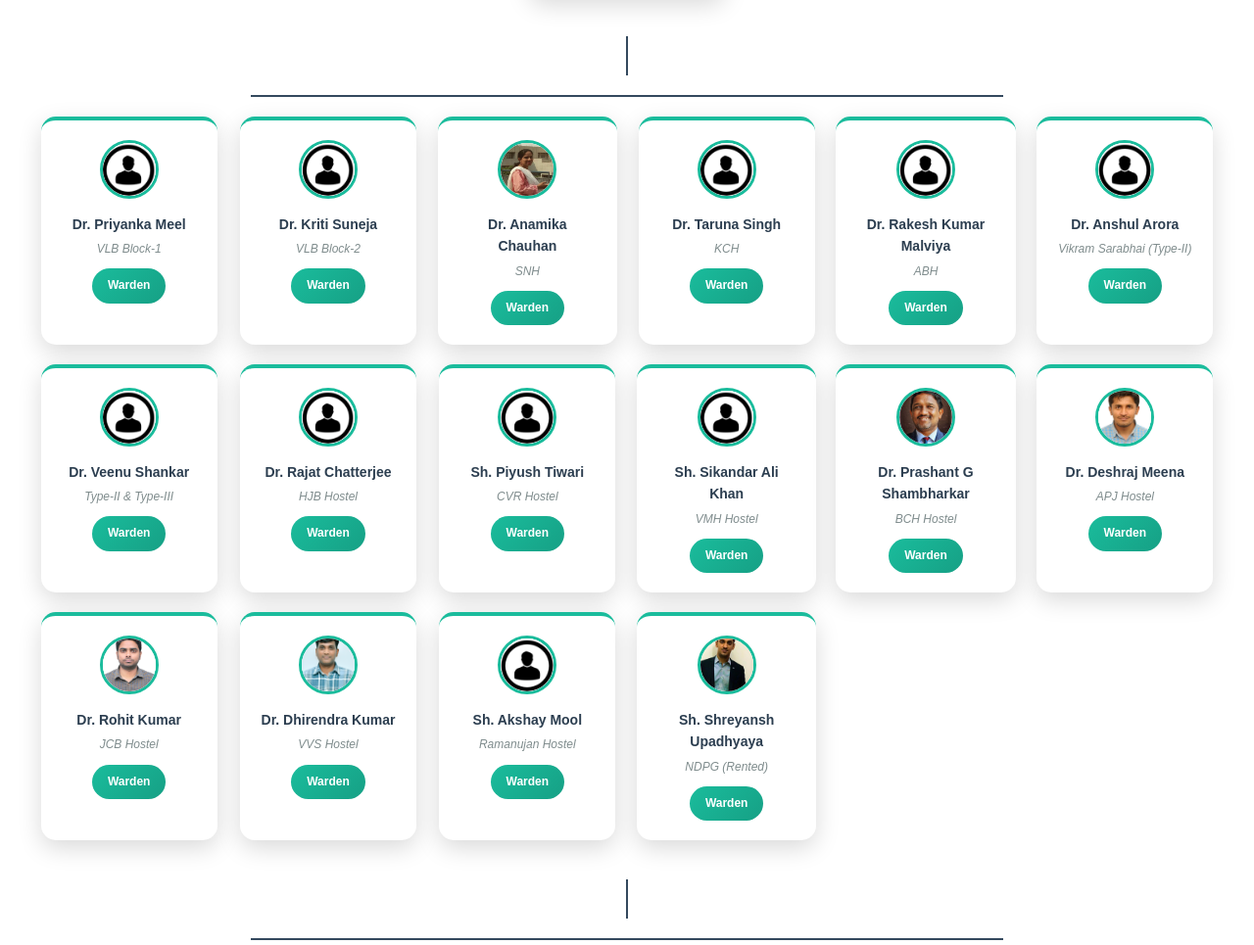
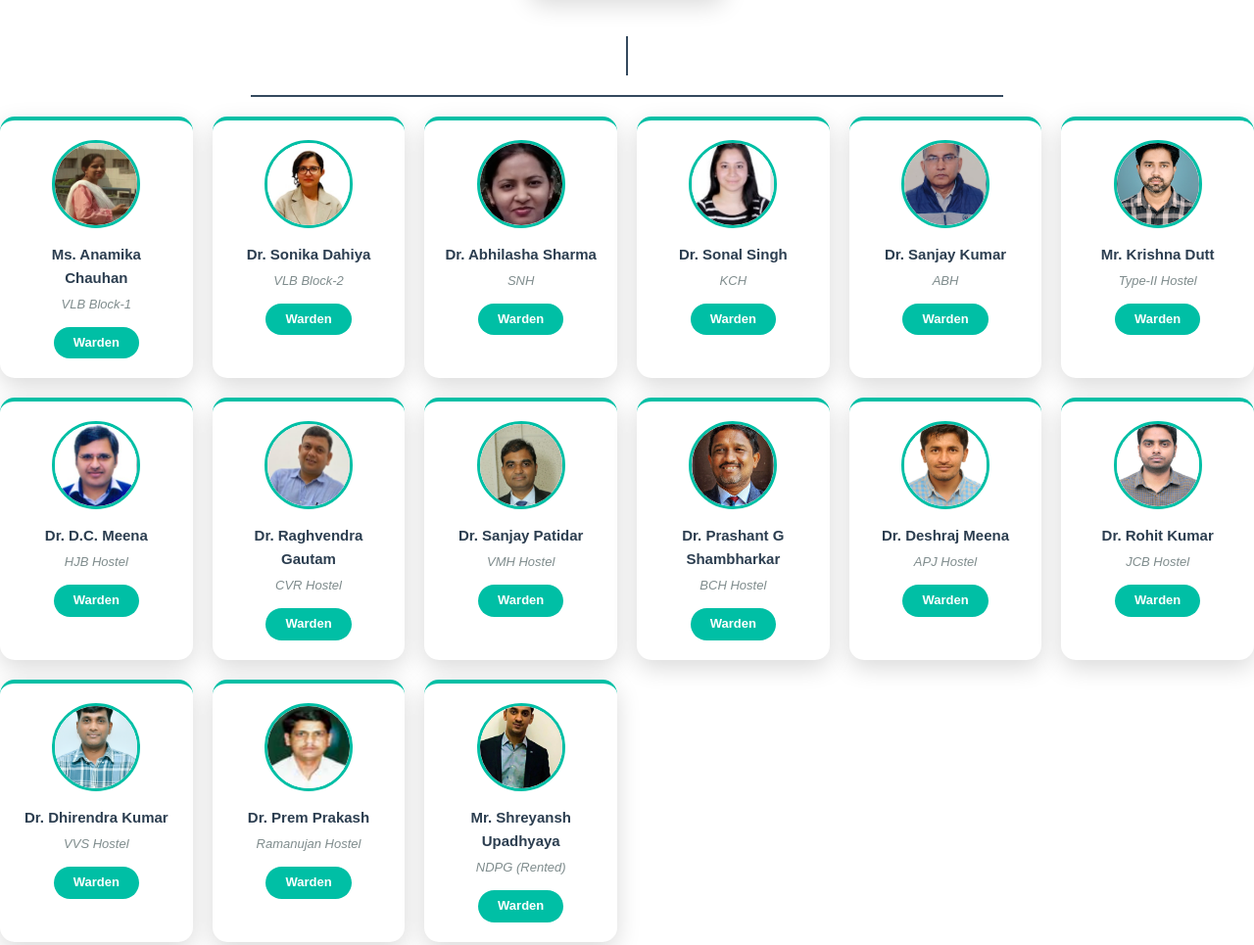
Before and after one commit to bansaldhruv07/dtuhostels2, a plain HTML site: page about.html in a window 1280 px wide. Shown: the part 2289-3254 px from the top of the page at 98% size. Drawn offline with Linux system fonts and the light colour scheme.

```diff
--- a/about.html
+++ b/about.html
@@ -281,27 +281,51 @@
         }
 
         .warden-card {
-            border-top: 4px solid #1abc9c;
-            min-width: 180px;
-            max-width: 200px;
+            border-top: 4px solid #00bfa5;
+            min-width: 150px;
+            max-width: 210px;
+            width: 100%;
+            display: flex;
+            flex-direction: column;
+            align-items: center;
         }
 
         .warden-card .designation {
-            background: linear-gradient(135deg, #1abc9c 0%, #16a085 100%);
+            background: #00bfa5;
+            color: white;
+            padding: 6px 20px;
+            border-radius: 20px;
+            font-size: 13px;
+            font-weight: bold;
+            display: inline-block;
+            text-transform: none;
+            letter-spacing: normal;
         }
 
         .warden-card .photo-container {
-            border-color: #1abc9c;
-            width: 60px;
-            height: 60px;
+            border-color: #00bfa5;
+            width: 90px;
+            height: 90px;
+            border-radius: 50%;
+            margin: 0 auto 15px auto;
+            overflow: hidden;
+            display: flex;
+            align-items: center;
+            justify-content: center;
         }
 
         .warden-card .name {
-            font-size: 14px;
+            font-size: 15px;
+            font-weight: bold;
+            color: #2c3e50;
+            margin-bottom: 5px;
         }
 
         .warden-card .post {
-            font-size: 12px;
+            font-size: 13px;
+            color: #7f8c8d;
+            margin-bottom: 12px;
+            font-style: italic;
         }
 
         .staff-card {
@@ -318,10 +342,12 @@
 
         .wardens-grid {
             display: grid;
-            grid-template-columns: repeat(auto-fit, minmax(180px, 1fr));
+            grid-template-columns: repeat(6, 1fr);
             gap: 20px;
-            max-width: 1200px;
+            max-width: 1400px;
+            margin: 0 auto;
             justify-items: center;
+            width: 100%;
         }
 
         .connection-line {
@@ -640,14 +666,17 @@
             }
 
             .wardens-grid {
-                grid-template-columns: repeat(auto-fit, minmax(160px, 1fr));
+                grid-template-columns: repeat(3, 1fr);
                 gap: 15px;
                 padding: 0 1rem;
             }
 
             .warden-card {
-                min-width: 150px;
-                max-width: 170px;
+                max-width: 180px;
+            }
+            .warden-card .photo-container {
+                width: 80px;
+                height: 80px;
             }
 
             .connection-line {
@@ -795,26 +824,30 @@
             }
 
             .wardens-grid {
-                grid-template-columns: repeat(auto-fit, minmax(140px, 1fr));
-                gap: 12px;
+                grid-template-columns: repeat(2, 1fr);
+                gap: 10px;
             }
 
             .warden-card {
-                min-width: 130px;
-                max-width: 150px;
+                max-width: 100%;
+                padding: 15px 10px;
             }
 
             .warden-card .photo-container {
-                width: 50px;
-                height: 50px;
+                width: 70px;
+                height: 70px;
             }
 
             .warden-card .name {
-                font-size: 12px;
+                font-size: 13px;
             }
 
             .warden-card .post {
                 font-size: 11px;
+            }
+            .warden-card .designation {
+                font-size: 11px;
+                padding: 5px 15px;
             }
 
             /* Chief Warden Section */
@@ -1223,90 +1256,81 @@
             <div class="wardens-grid">
                 <div class="person-card warden-card">
                     <div class="photo-container">
-                        <img src="images/priyankameel.png" alt="Dr. Priyanka Meel" class="photo" onerror="this.src='images/nil.png'">
+                        <img src="images/anamikachauchan.png" alt="Ms. Anamika Chauhan" class="photo" onerror="this.src='images/nil.png'">
                     </div>
-                    <div class="name">Dr. Priyanka Meel</div>
+                    <div class="name">Ms. Anamika Chauhan</div>
                     <div class="post">VLB Block-1</div>
                     <div class="designation">Warden</div>
                 </div>
 
                 <div class="person-card warden-card">
                     <div class="photo-container">
-                        <img src="images/kritisuneja.png" alt="Dr. Kriti Suneja" class="photo" onerror="this.src='images/nil.png'">
+                        <img src="images/sonikadahiya.png" alt="Dr. Sonika Dahiya" class="photo" onerror="this.src='images/nil.png'">
                     </div>
-                    <div class="name">Dr. Kriti Suneja</div>
+                    <div class="name">Dr. Sonika Dahiya</div>
                     <div class="post">VLB Block-2</div>
                     <div class="designation">Warden</div>
                 </div>
 
                 <div class="person-card warden-card">
                     <div class="photo-container">
-                        <img src="images/anamikachauchan.png" alt="Dr. Anamika Chauhan" class="photo" onerror="this.src='images/nil.png'">
+                        <img src="images/abhilashasharma.png" alt="Dr. Abhilasha Sharma" class="photo" onerror="this.src='images/nil.png'">
                     </div>
-                    <div class="name">Dr. Anamika Chauhan</div>
+                    <div class="name">Dr. Abhilasha Sharma</div>
                     <div class="post">SNH</div>
                     <div class="designation">Warden</div>
                 </div>
 
                 <div class="person-card warden-card">
                     <div class="photo-container">
-                        <img src="images/tarunasingh.png" alt="Dr. Taruna Singh" class="photo" onerror="this.src='images/nil.png'">
+                        <img src="images/sonalsingh.png" alt="Dr. Sonal Singh" class="photo" onerror="this.src='images/nil.png'">
                     </div>
-                    <div class="name">Dr. Taruna Singh</div>
+                    <div class="name">Dr. Sonal Singh</div>
                     <div class="post">KCH</div>
                     <div class="designation">Warden</div>
                 </div>
 
                 <div class="person-card warden-card">
                     <div class="photo-container">
-                        <img src="images/rakeshmalviya.png" alt="Dr. Rakesh Kumar Malviya" class="photo" onerror="this.src='images/nil.png'">
+                        <img src="images/sanjaykumar.png" alt="Dr. Sanjay Kumar" class="photo" onerror="this.src='images/nil.png'">
                     </div>
-                    <div class="name">Dr. Rakesh Kumar Malviya</div>
+                    <div class="name">Dr. Sanjay Kumar</div>
                     <div class="post">ABH</div>
                     <div class="designation">Warden</div>
                 </div>
 
                 <div class="person-card warden-card">
                     <div class="photo-container">
-                        <img src="images/anshularora.png" alt="Dr. Anshul Arora" class="photo" onerror="this.src='images/nil.png'">
+                        <img src="images/krishnadutt.png" alt="Mr. Krishna Dutt" class="photo" onerror="this.src='images/nil.png'">
                     </div>
-                    <div class="name">Dr. Anshul Arora</div>
-                    <div class="post">Vikram Sarabhai (Type-II)</div>
+                    <div class="name">Mr. Krishna Dutt</div>
+                    <div class="post">Type-II Hostel</div>
                     <div class="designation">Warden</div>
                 </div>
 
                 <div class="person-card warden-card">
                     <div class="photo-container">
-                        <img src="images/veenushankar.png" alt="Dr. Veenu Shankar" class="photo" onerror="this.src='images/nil.png'">
+                        <img src="images/dcmeena.png" alt="Dr. D.C. Meena" class="photo" onerror="this.src='images/nil.png'">
                     </div>
-                    <div class="name">Dr. Veenu Shankar</div>
-                    <div class="post">Type-II & Type-III</div>
-                    <div class="designation">Warden</div>
-                </div>
-
-                <div class="person-card warden-card">
-                    <div class="photo-container">
-                        <img src="images/rajatchatterjee.png" alt="Dr. Rajat Chatterjee" class="photo" onerror="this.src='images/nil.png'">
-                    </div>
-                    <div class="name">Dr. Rajat Chatterjee</div>
+                    <div class="name">Dr. D.C. Meena</div>
                     <div class="post">HJB Hostel</div>
                     <div class="designation">Warden</div>
                 </div>
 
                 <div class="person-card warden-card">
                     <div class="photo-container">
-                        <img src="images/piyushtiwari.png" alt="Sh. Piyush Tiwari" class="photo" onerror="this.src='images/nil.png'">
+                        <img src="images/raghvendragautam.png" alt="Dr. Raghvendra Gautam" class="photo" onerror="this.src='images/nil.png'">
                     </div>
-                    <div class="name">Sh. Piyush Tiwari</div>
+                    <div class="name">Dr. Raghvendra Gautam</div>
                     <div class="post">CVR Hostel</div>
                     <div class="designation">Warden</div>
                 </div>
 
                 <div class="person-card warden-card">
                     <div class="photo-container">
-                        <img src="images/sikandaralikhan.png" alt="Sh. Sikandar Ali Khan" class="photo" onerror="this.src='images/nil.png'">
+                        <img src="images/sp.png" alt="Dr. Sanjay Patidar" class="photo" onerror="this.src='images/nil.png'">
                     </div>
-                    <div class="name">Sh. Sikandar Ali Khan</div>
+                    <div class="name">Dr. Sanjay Patidar</div>
                     <div class="post">VMH Hostel</div>
                     <div class="designation">Warden</div>
                 </div>
@@ -1349,21 +1373,21 @@
 
                 <div class="person-card warden-card">
                     <div class="photo-container">
-                        <img src="images/akshaymool.png" alt="Sh. Akshay Mool" class="photo" onerror="this.src='images/nil.png'">
+                        <img src="images/premprakash.png" alt="Dr. Prem Prakash" class="photo" onerror="this.src='images/nil.png'">
                     </div>
-                    <div class="name">Sh. Akshay Mool</div>
+                    <div class="name">Dr. Prem Prakash</div>
                     <div class="post">Ramanujan Hostel</div>
                     <div class="designation">Warden</div>
                 </div>
+
                 <div class="person-card warden-card">
                     <div class="photo-container">
-                        <img src="images/shreyansh.png" alt="Sh. Shreyansh Upadhyaya" class="photo" onerror="this.src='images/nil.png'">
+                        <img src="images/shreyansh.png" alt="Mr. Shreyansh Upadhyaya" class="photo" onerror="this.src='images/nil.png'">
                     </div>
-                    <div class="name">Sh. Shreyansh Upadhyaya</div>
+                    <div class="name">Mr. Shreyansh Upadhyaya</div>
                     <div class="post">NDPG (Rented)</div>
                     <div class="designation">Warden</div>
                 </div>
-
             </div>
         </div>
 
```
Also changed, not shown: index.html (+20 -16 lines), images/hostelallotmentnew.jpg (added).
